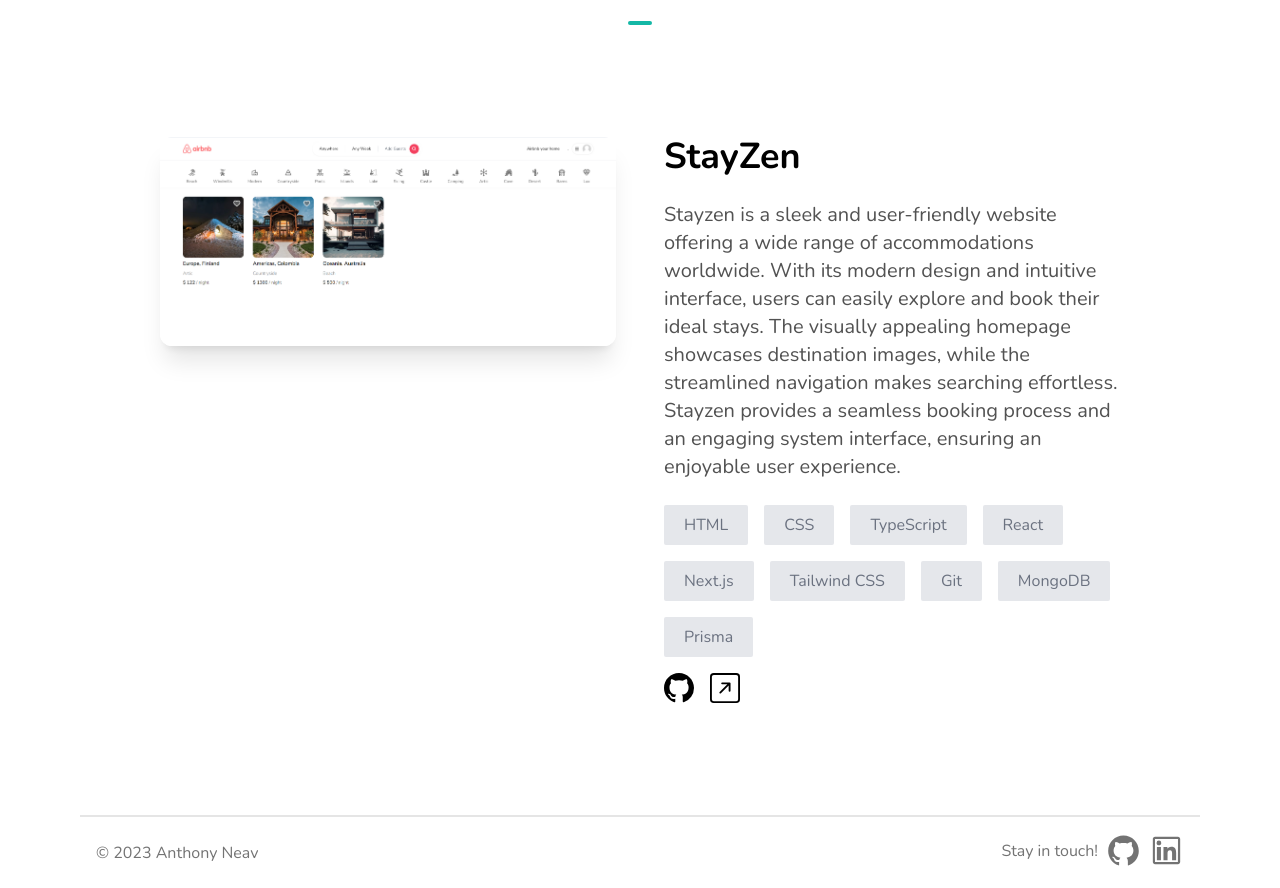
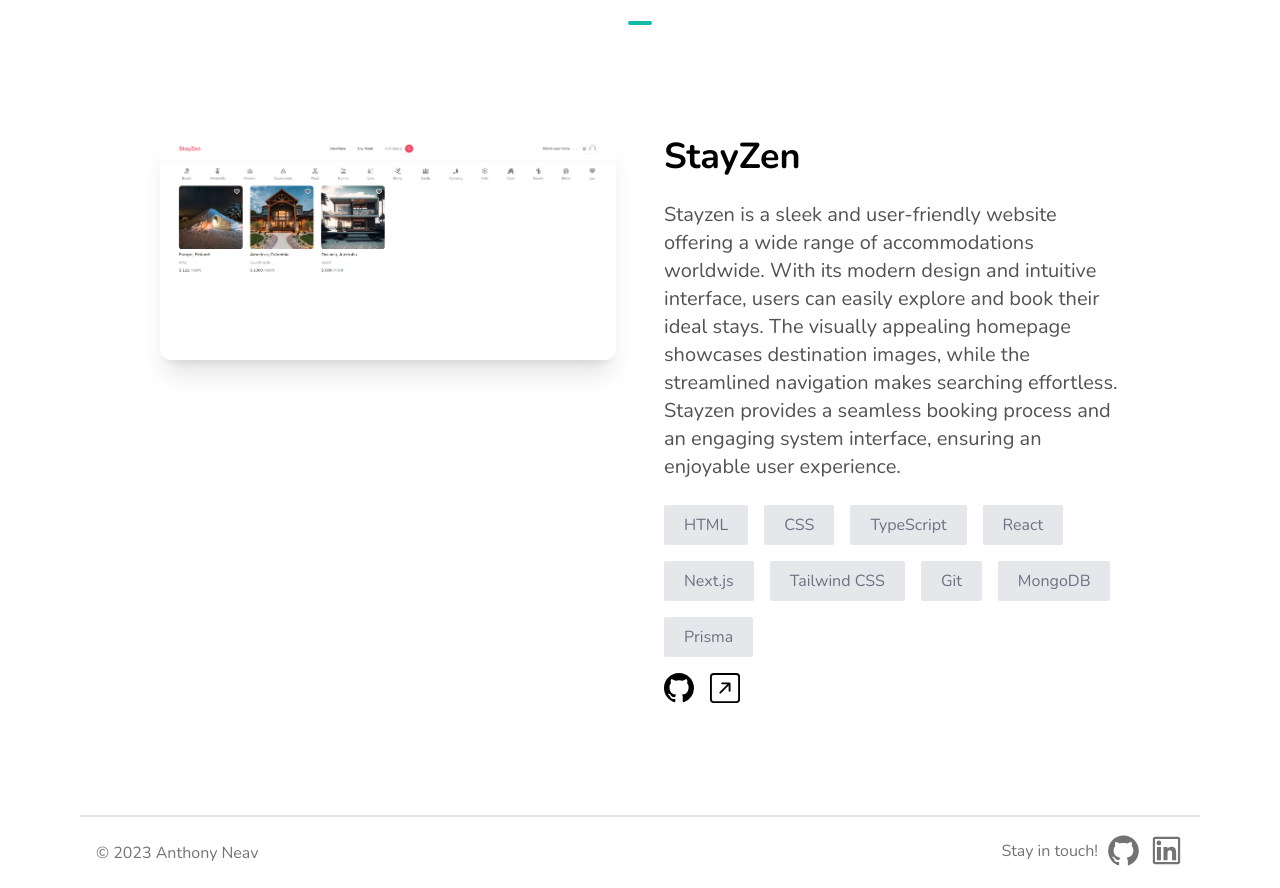
Before and after one commit to A-NV/PortfolioV2, a Next.js app: page / in a window 1280 px wide. Shown: the part 1522-2410 px from the top of the page. Built offline with nearby package versions, Linux system fonts and the light colour scheme.

Commit message:
small touches

```diff
--- a/app/components/sections/Projects.tsx
+++ b/app/components/sections/Projects.tsx
@@ -22,7 +22,7 @@
     ],
     description:
       "Stayzen is a sleek and user-friendly website offering a wide range of accommodations worldwide. With its modern design and intuitive interface, users can easily explore and book their ideal stays. The visually appealing homepage showcases destination images, while the streamlined navigation makes searching effortless. Stayzen provides a seamless booking process and an engaging system interface, ensuring an enjoyable user experience.",
-    image: "/images/stayzen.png",
+    image: "/images/StayZen2.png",
     github: "https://github.com/A-NV/Airbnb-Clone-",
     link: "https://stayzen-bx87qz78f-a-nv.vercel.app"
   }
```
Also changed, not shown: public/images/StayZen2.png (added), public/images/Stayzen.png (deleted).
